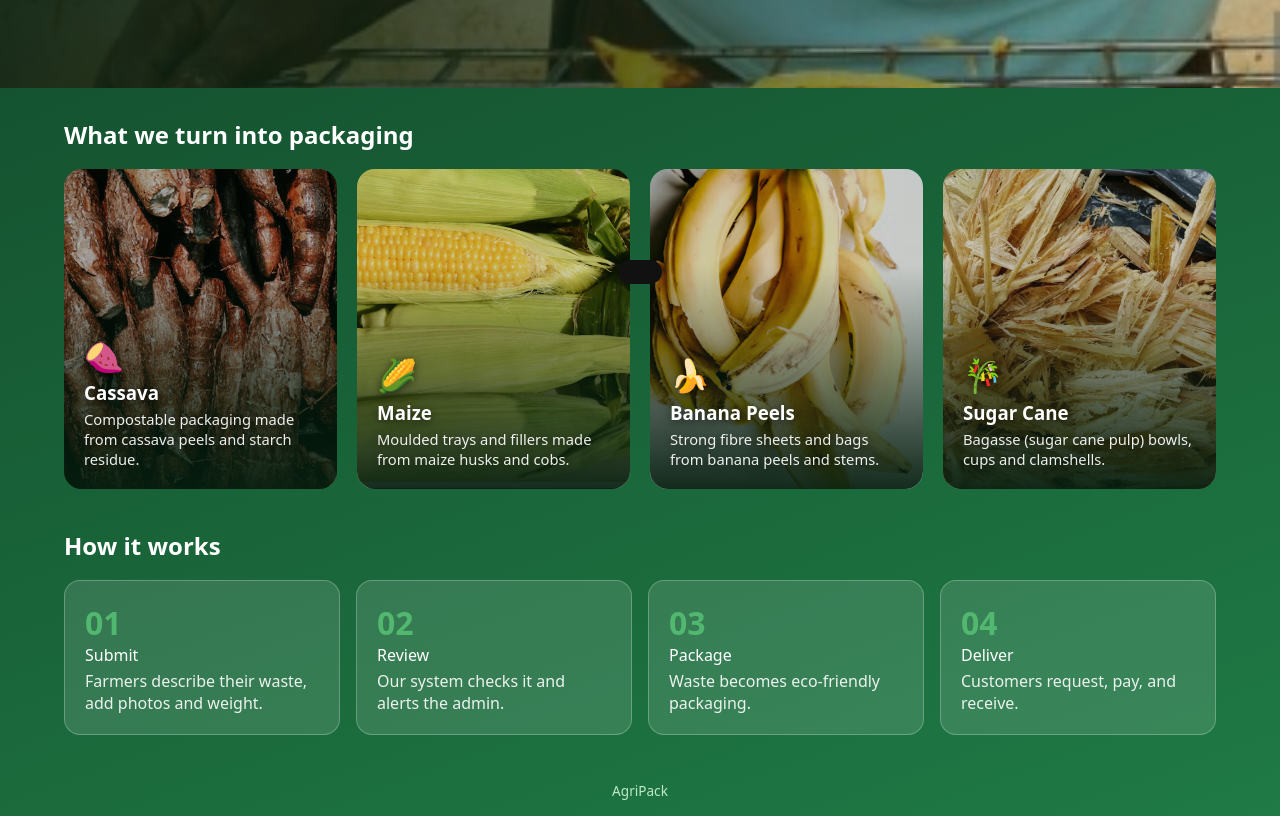
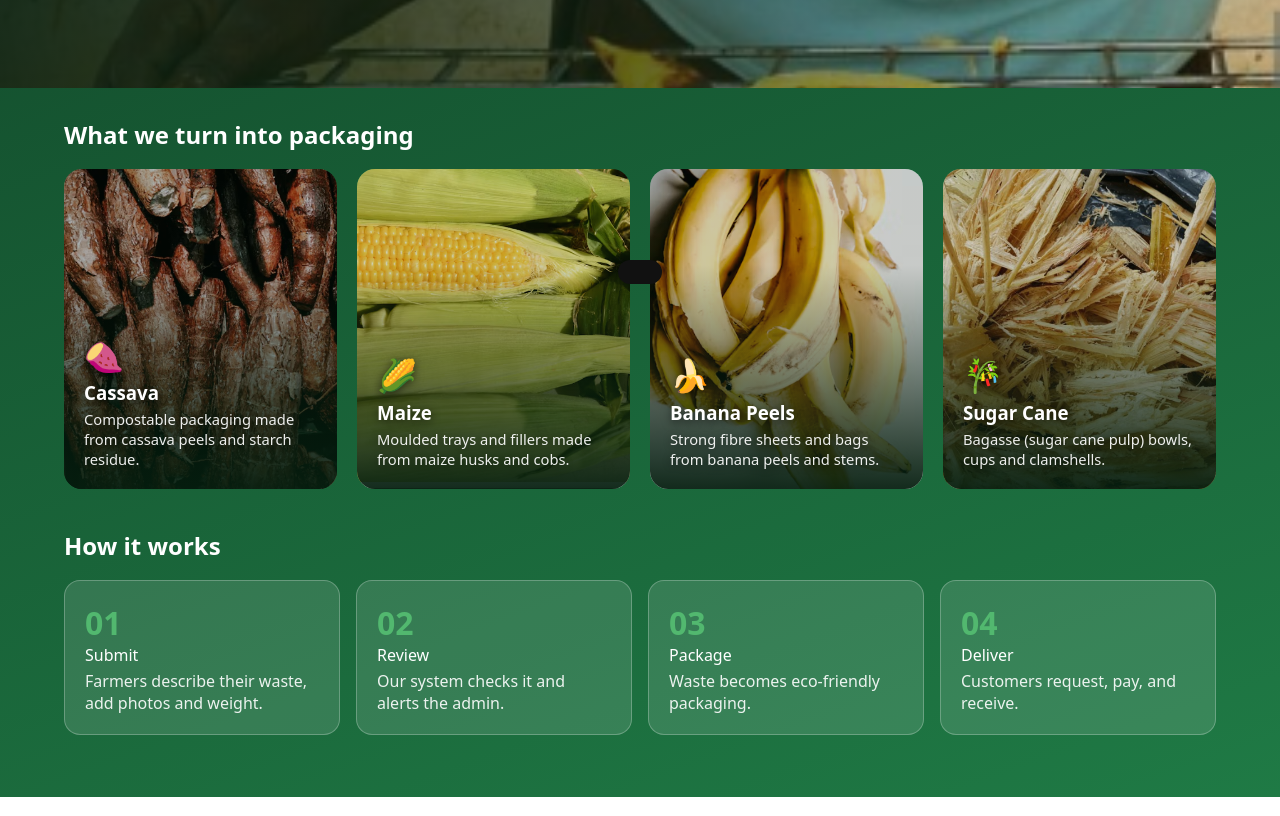
Before and after one commit to JustTrying652/agripack-ai, a plain HTML site: page frontend/index.html in a window 1280 px wide. Shown: the part 592-1408 px from the top of the page. Drawn offline with Linux system fonts and the light colour scheme.

Commit message:
expo issue

```diff
--- a/frontend/index.html
+++ b/frontend/index.html
@@ -13,7 +13,7 @@
   </header>
   <main id="app"></main>
   <footer class="foot">
-    AgriPack
+
   </footer>
   <div id="toast" class="toast"></div>
   <script src="js/app.js"></script>
```
